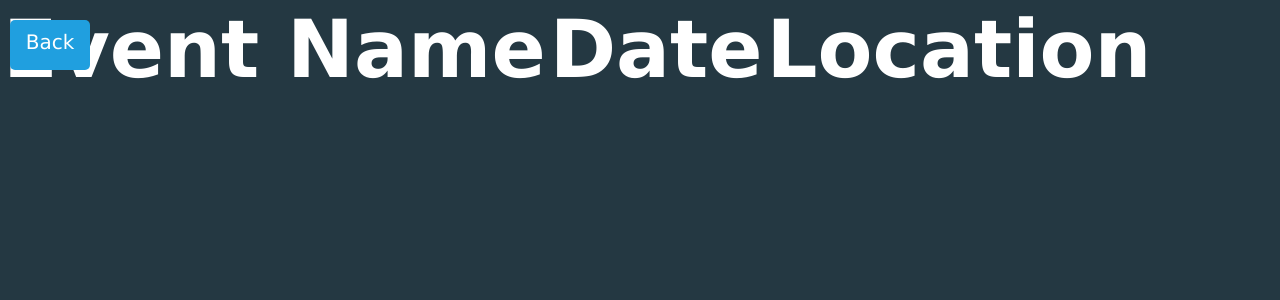
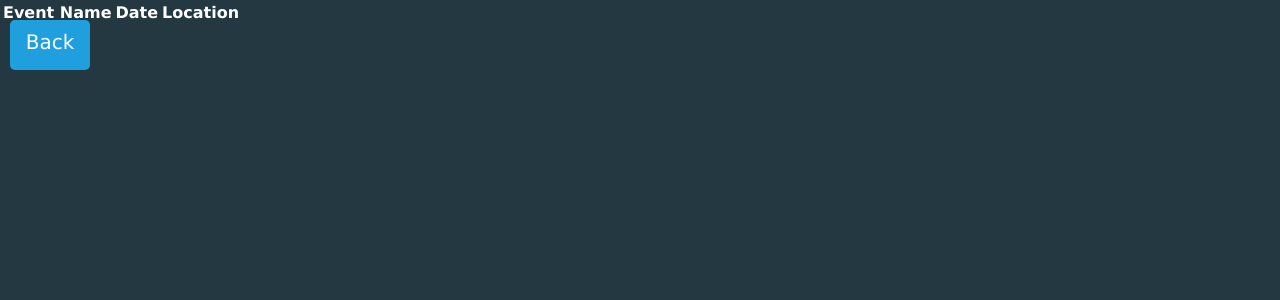
Before and after one commit to kenrhe/eventrpic, a Flask app: page /find in a window 1280 px wide. Shown: the top 300 px of the page. Run offline with Flask 2, Linux system fonts and the light colour scheme; data that the repository does not hold is empty.

Commit message:
Signed By Kenneth Rhee

```diff
--- a/templates/find.html
+++ b/templates/find.html
@@ -31,7 +31,6 @@
 				background-color: hsl(200, 30%, 20%);
 				color: hsl(200, 5%, 100%);
 				font-weight: lighter;
-				font-size: 80px;
 			}
 
 			.title h1{
```
